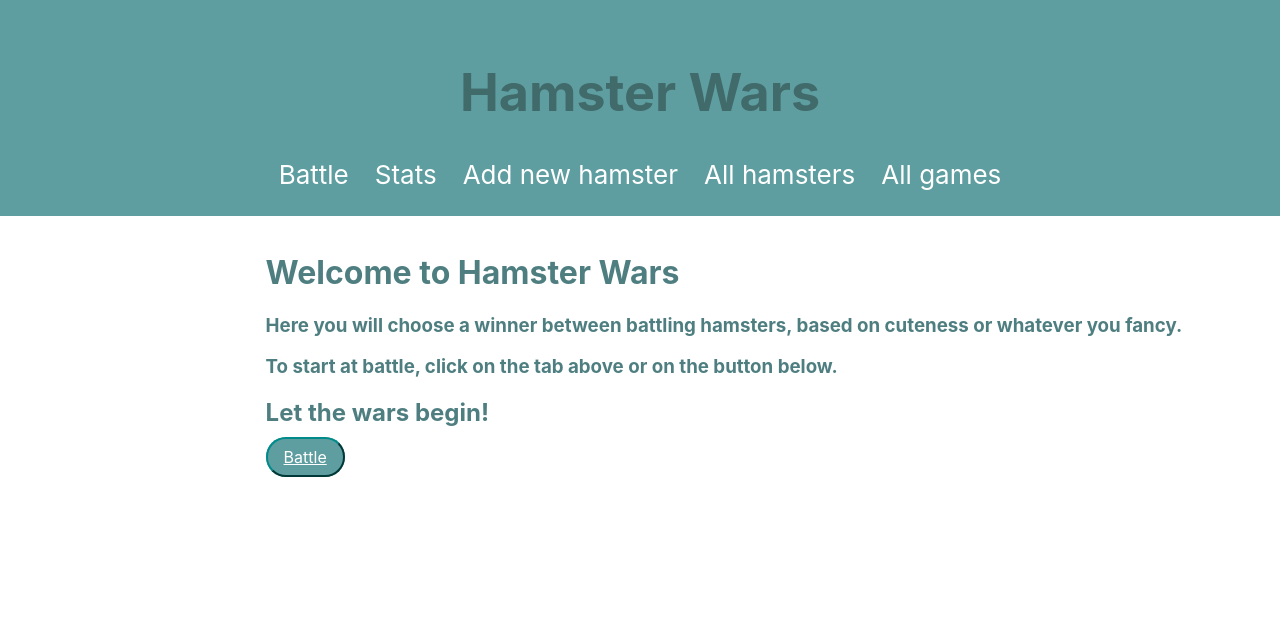
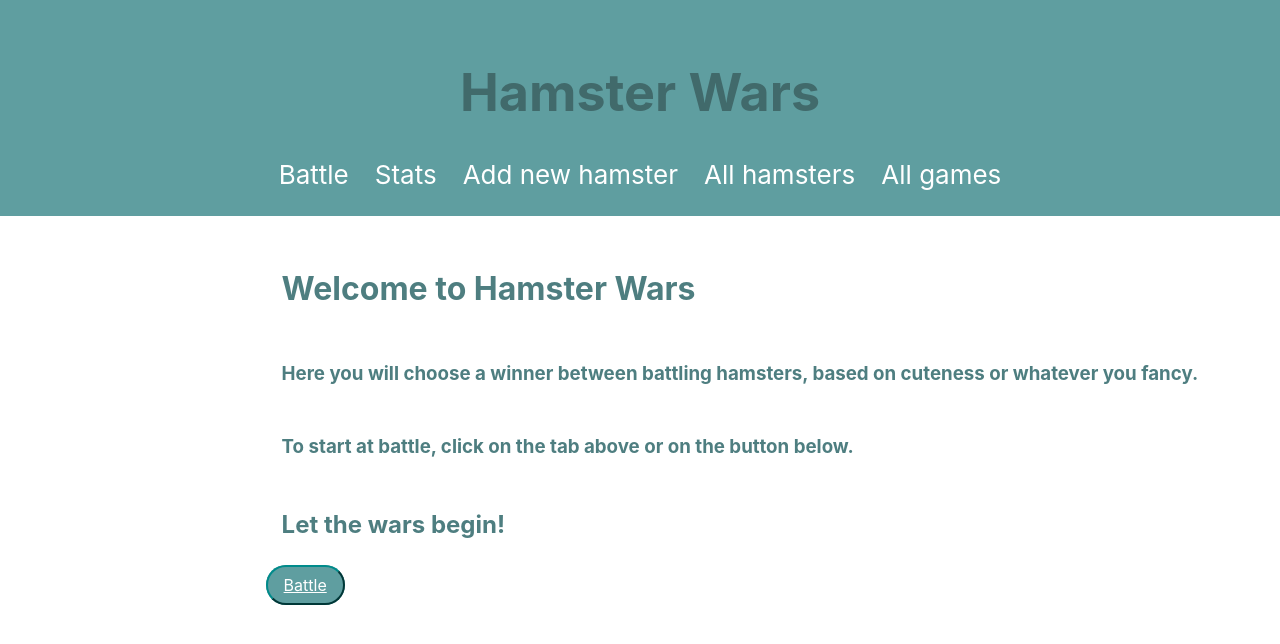
Before and after one commit to AnionaStella/hamsterwars-app, a React (Create React App) app: page / in a window 1280 px wide. Shown: the top 644 px of the page. Built offline with nearby package versions, Linux system fonts and the light colour scheme.

Commit message:
added validation to new hamster button and css to start

```diff
--- a/src/App.css
+++ b/src/App.css
@@ -94,6 +94,7 @@ main {
 .matchup {
     color:  rgb(78, 126, 128);
     text-align: center;
+
 }
 .matchup img {
     border-radius: 25%;
@@ -172,12 +173,15 @@ main {
 }
 .Start h1 {
     color: rgb(78, 126, 128);
+    padding: 1rem;
 }
 .Start h2 {
     color: rgb(78, 126, 128);
+    padding: 1rem;
 }
 .Start h3 {
     color: rgb(78, 126, 128);
+    padding: 1rem;
 }
 .Start a {
     font-size: medium;
--- a/src/components/NewHamster.jsx
+++ b/src/components/NewHamster.jsx
@@ -117,14 +117,14 @@ async function saveHamster (name, age, food, loves, setNewHamster){
 }
 
 function isValidString(value) {
-    if( String(value).length > 0 && String(value) !== ' ') {
+    if( String(value).length > 0 && String(value) !== ' ' && String(value) !== '') {
         return ['valid', ''];
     } else {
         return ['invalid', 'Please enter a value']
     }
 }
 function isValidNumber(value) {
-    if( Number(value) > 0 && Number(value) !== ' ') {
+    if( Number(value) > 0 && Number(value) !== ' ' && Number(value) !== '') {
         return ['valid', ''];
     } else {
         return ['invalid', 'Please enter a number larger 0']
```
